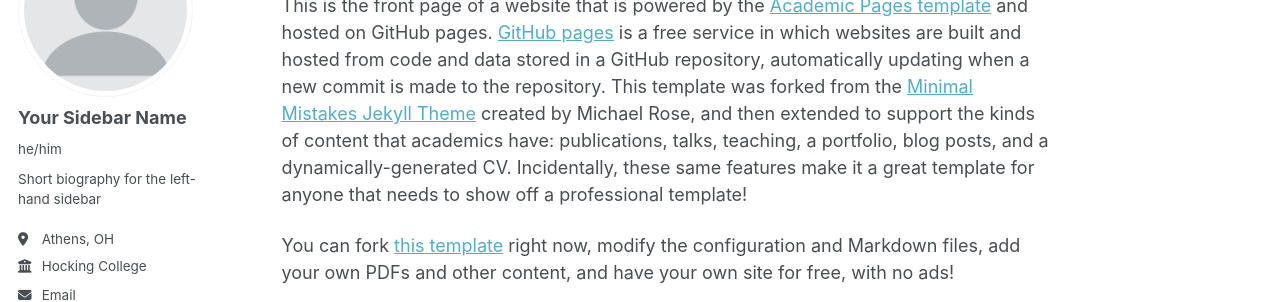
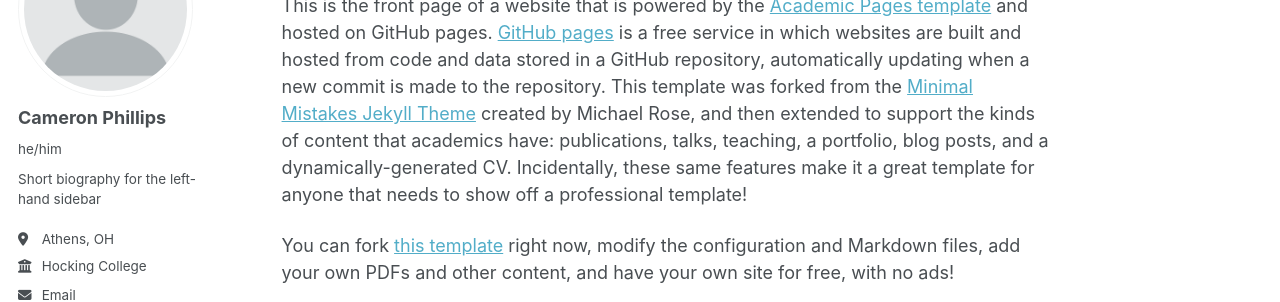
Before and after one commit to phillipsc2/portfolio-phillipsc2, a Jekyll site: the page built from _pages/about.md, in a window 1280 px wide. Shown: the part 177-479 px from the top of the page. Built offline with Jekyll 4.4.1, drawn with Linux system fonts in a browser that asks for light colours; some web fonts are replaced; a script that is not in the unit is left out.

Commit message:
Update _config.yml

```diff
--- a/_config.yml
+++ b/_config.yml
@@ -23,7 +23,7 @@ repository               : "academicpages/academicpages.github.io"
 author:
   # Biographic information
   avatar           : "profile.png"
-  name             : "Your Sidebar Name"
+  name             : "Cameron Phillips"
   pronouns         : "he/him"
   bio              : "Short biography for the left-hand sidebar"
   location         : "Athens, OH"
```
